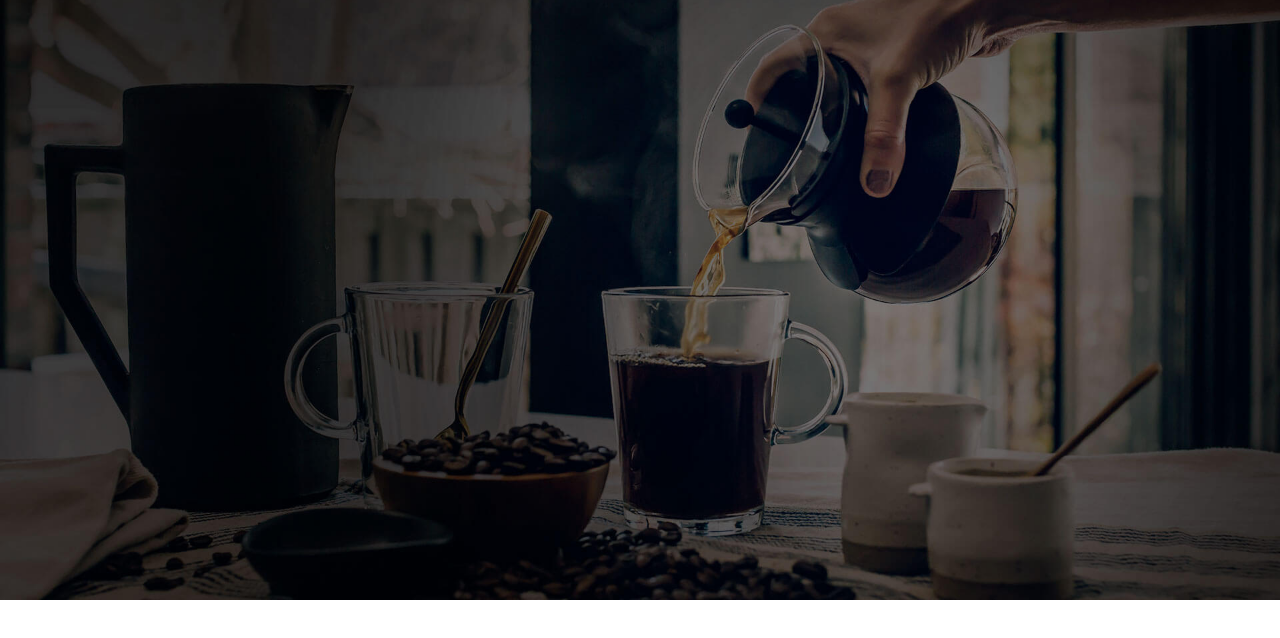
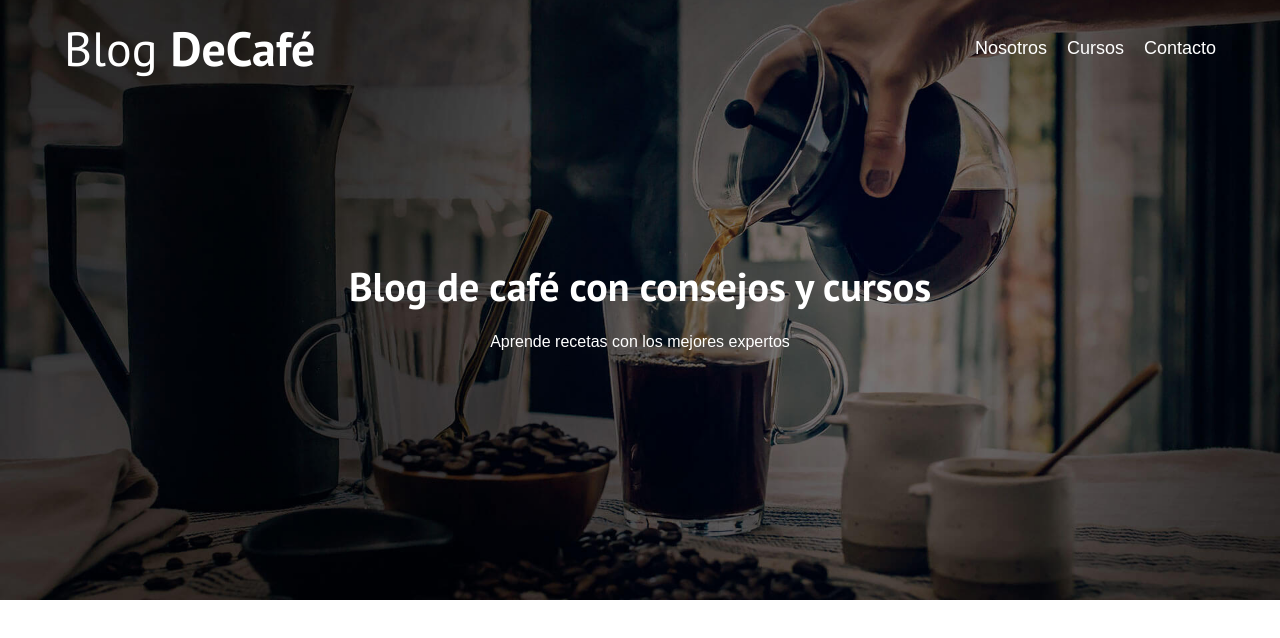
Before and after one commit to edlopmor/BlogCafe, a plain HTML site: page index.html in a window 1280 px wide. Drawn offline with Linux system fonts and the light colour scheme.

Commit message:
CSS al header

```diff
--- a/css/styles.css
+++ b/css/styles.css
@@ -70,3 +70,41 @@
     background-position: center center;
 
 }
+.header__texto{
+    text-align: center;
+    color: var(--blanco);
+    margin-top: 5rem;
+}
+@media (min-width: 768px){
+    .header__texto{
+        margin-top: 15rem;
+    }
+}
+@media (min-width: 768px){
+    .barraNavegacion{
+        display: flex;
+        justify-content: space-between;
+        align-items: center;
+    }
+}
+.logo{
+    color: var(--blanco);
+}
+.logo__nombre{
+    font-weight: normal;
+}
+.logo__bold{
+    font-weight: bold;
+}
+@media (min-width: 768px){
+    .navegacion{
+        display: flex;
+        gap: 2rem;
+    }
+}
+.navegacion__enlace{
+    display: block;
+    text-align: center;
+    font-size: 1.8rem;
+    color: var(--blanco);
+}
--- a/index.html
+++ b/index.html
@@ -17,7 +17,22 @@
 </head>
 <body>
     <header class="header">
-
+        <div class="contenedor">
+            <div class="barraNavegacion">
+                <a class="logo" href="index.html">
+                    <h1 class="logo__nombre no-margin centrar-texto">Blog <span class="logo__bold">DeCafé</span></h1>
+                </a>
+                <nav class="navegacion">
+                   <a href="nosotros.html" class="navegacion__enlace">Nosotros</a>
+                   <a href="cursos.html" class="navegacion__enlace">Cursos</a>
+                   <a href="contacto.htm" class="navegacion__enlace">Contacto</a>
+                </nav>
+            </div>
+        </div>
+        <div class="header__texto">
+            <h2 class="no-margin">Blog de café con consejos y cursos</h2>
+            <p class="no-margin">Aprende recetas con los mejores expertos</p>
+        </div>
     </header>
 
 </body>
```
